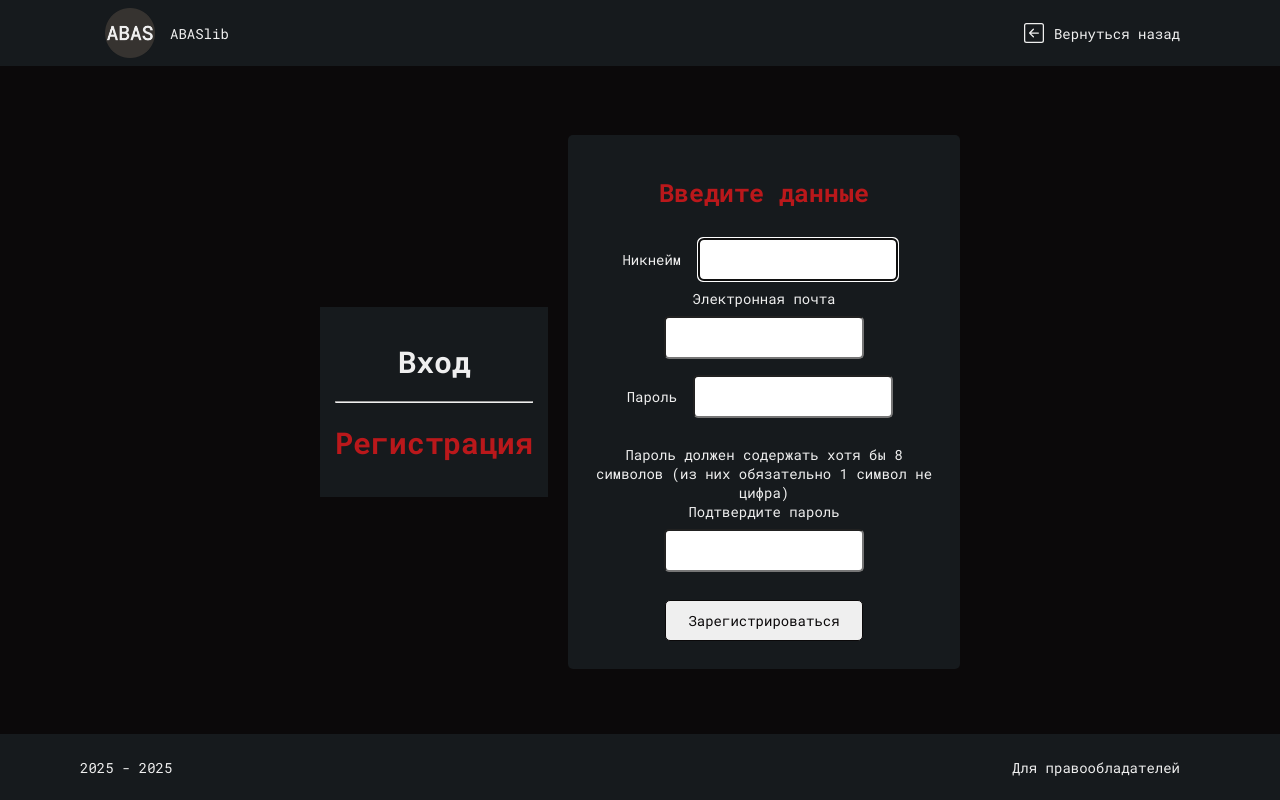
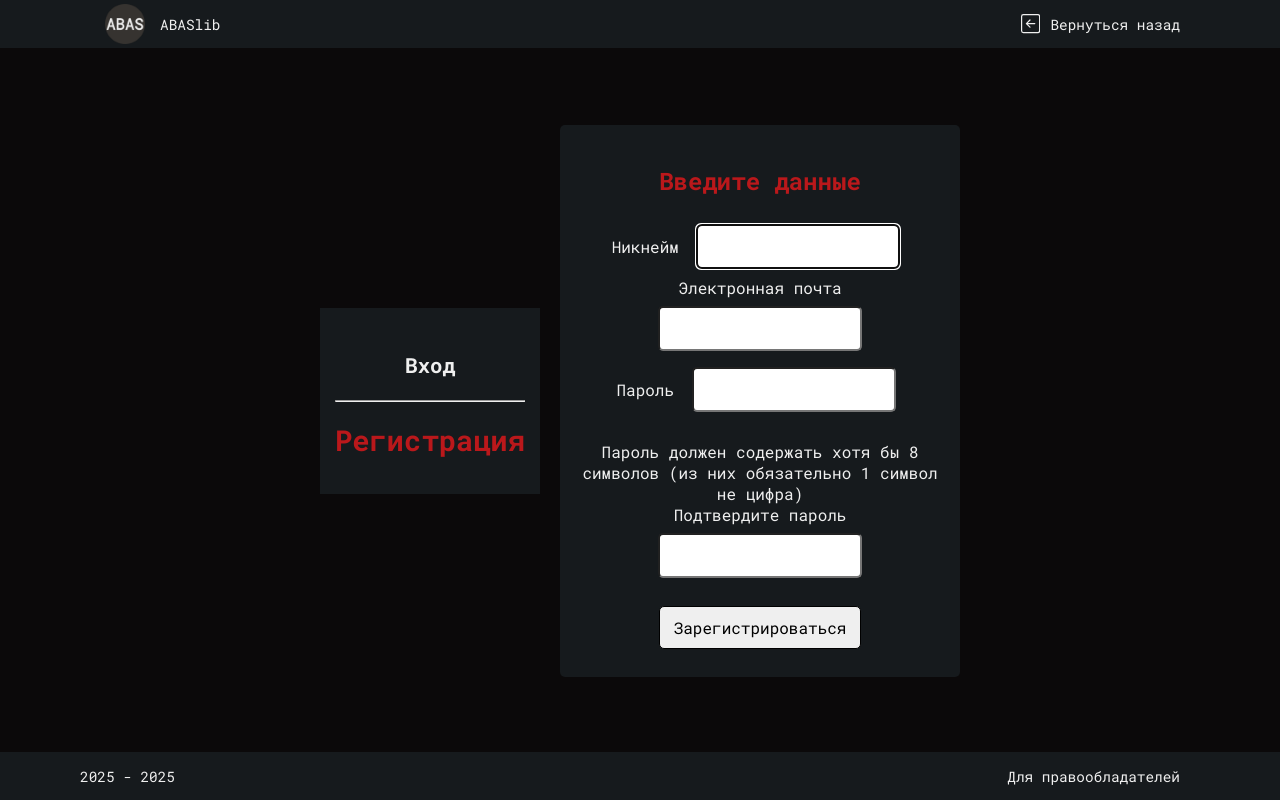
Before and after one commit to kv4D/abaslib, a Django app: page /register/ in a window 1280 px wide. Run offline with Django 5.2, Linux system fonts and the light colour scheme; some libraries are stand-ins or nearby versions.

Commit message:
Проведена работа со стилями
1) Создан файл для содержания переменных css-файлов
2) Изменены размеры шрифта
3) Подкорректированы отступы, подсветка
4) Небольшие изменения в шаблонах

```diff
--- a/main/templates/main/base.html
+++ b/main/templates/main/base.html
@@ -1,12 +1,11 @@
 <!-- Base for html files in "main" app -->
 {% load static %}
 <!DOCTYPE html>
-<html lang="en">
+<html lang="ru">
   <head>
     <meta charset="UTF-8" />
     <meta name="author" content="withered" />
     <meta name="viewport" content="width=device-width, initial-scale=1.0" />
-
     <link rel="apple-touch-icon" sizes="180x180" href="{% static 'images/favicon/apple-touch-icon.png' %}" />
     <link rel="icon" type="image/png" sizes="32x32" href="{% static 'images/favicon/favicon-32x32.png' %}" />
     <link rel="icon" type="image/png" sizes="16x16" href="{% static 'images/favicon/favicon-16x16.png' %}" />
@@ -17,6 +16,7 @@
       {% endblock %}
     </title>
 
+    <link rel="stylesheet" href="{% static 'css/variables.css' %}">
     <link rel="stylesheet" href="{% static 'css/base_styles.css' %}" />
     {% block styles %}
 
@@ -27,7 +27,11 @@
     <header>
       <div id="header_container">
         <div id="site_icon">
-          <a href="{% url 'main:home' %}"><button class="ref_button"><img style="width:50px;height:50px;" src="{% static 'images/favicon/android-chrome-192x192.png' %}" />ABASlib</button></a>
+          <a href="{% url 'main:home' %}">
+            <button class="ref_button">
+              <img id="icon" src="{% static 'images/favicon/android-chrome-192x192.png' %}" />ABASlib
+            </button>
+          </a>
         </div>
         {% block header %}
 
--- a/main/templates/main/graphic_titles.html
+++ b/main/templates/main/graphic_titles.html
@@ -8,8 +8,9 @@
 {% block content %}
   <div class="container">
     <div id="main_content">
-      <h1>Комиксы</h1>
+      <h1>ABASlib</h1>
       <hr />
+      <h4>Комиксы</h4>
       <div class="titles">
         {% for title in graphic_titles %}
           <a class="title_card" href="{% url 'main:title_page' title.id %}?title_type={{ title.title_type }}&section=about">
@@ -22,6 +23,7 @@
 
     <div id="side">
       <h1>Разделы</h1>
+      <hr />
       <a href="{% url 'main:home' %}">
         <button class="ref_button">
           Главная
--- a/main/templates/main/home.html
+++ b/main/templates/main/home.html
@@ -80,6 +80,7 @@
 
     <div id="side">
       <h1>Разделы</h1>
+      <hr />
       <a href="{% url 'main:home' %}">
         <button class="ref_button">
           Главная
--- a/main/templates/main/text_titles.html
+++ b/main/templates/main/text_titles.html
@@ -8,8 +8,9 @@
 {% block content %}
   <div class="container">
     <div id="main_content">
-      <h1>Новеллы</h1>
+      <h1>ABASlib</h1>
       <hr />
+      <h4>Новеллы</h4>
       <div class="titles">
         {% for title in text_titles %}
           <a class="title_card" href="{% url 'main:title_page' title.id %}?title_type={{ title.title_type }}&section=about">
@@ -22,6 +23,7 @@
 
     <div id="side">
       <h1>Разделы</h1>
+      <hr />
       <a href="{% url 'main:home' %}">
         <button class="ref_button">
           Главная
--- a/main/utils.py
+++ b/main/utils.py
@@ -8,13 +8,13 @@ from . models import GraphicTitlePage, TextTitle, GraphicTitle, \
 
 def get_text_titles(return_amount: int = None):
     """Get first 'return_amount' text titles"""
-    text_titles = TextTitle.objects.all()[:return_amount]
+    text_titles = TextTitle.objects.all()[:return_amount:-1]
     return text_titles
 
 
 def get_graphic_titles(return_amount: int = None):
     """Get first 'return_amount' graphic titles"""
-    text_titles = GraphicTitle.objects.all()[:return_amount]
+    text_titles = GraphicTitle.objects.all()[:return_amount:-1]
     return text_titles
 
 
--- a/reader/templates/reader/read_graphic.html
+++ b/reader/templates/reader/read_graphic.html
@@ -2,7 +2,7 @@
 
 {% block header %}
   <div class="button_group">
-    <a href="{% url 'main:title_page' title.id %}?title_type=graphic&section=about">
+    <a id="back_button" href="{% url 'main:title_page' title.id %}?title_type=graphic&section=about">
       <button class="ref_button">
         <svg xmlns="http://www.w3.org/2000/svg" class="button_icon" fill="currentColor" class="bi bi-arrow-left-square" viewBox="0 0 16 16">
           <path fill-rule="evenodd" d="M15 2a1 1 0 0 0-1-1H2a1 1 0 0 0-1 1v12a1 1 0 0 0 1 1h12a1 1 0 0 0 1-1zM0 2a2 2 0 0 1 2-2h12a2 2 0 0 1 2 2v12a2 2 0 0 1-2 2H2a2 2 0 0 1-2-2zm11.5 5.5a.5.5 0 0 1 0 1H5.707l2.147 2.146a.5.5 0 0 1-.708.708l-3-3a.5.5 0 0 1 0-.708l3-3a.5.5 0 1 1 .708.708L5.707 7.5z"/>
--- a/reader/templates/reader/read_text.html
+++ b/reader/templates/reader/read_text.html
@@ -2,7 +2,7 @@
 
 {% block header %}
   <div class="button_group">
-    <a href="{% url 'main:title_page' title.id %}?title_type=text&section=about">
+    <a id="back_button" href="{% url 'main:title_page' title.id %}?title_type=text&section=about">
       <button class="ref_button">
         <svg xmlns="http://www.w3.org/2000/svg" class="button_icon" fill="currentColor" class="bi bi-arrow-left-square" viewBox="0 0 16 16">
           <path fill-rule="evenodd" d="M15 2a1 1 0 0 0-1-1H2a1 1 0 0 0-1 1v12a1 1 0 0 0 1 1h12a1 1 0 0 0 1-1zM0 2a2 2 0 0 1 2-2h12a2 2 0 0 1 2 2v12a2 2 0 0 1-2 2H2a2 2 0 0 1-2-2zm11.5 5.5a.5.5 0 0 1 0 1H5.707l2.147 2.146a.5.5 0 0 1-.708.708l-3-3a.5.5 0 0 1 0-.708l3-3a.5.5 0 1 1 .708.708L5.707 7.5z"/>
--- a/static/css/base_styles.css
+++ b/static/css/base_styles.css
@@ -1,60 +1,77 @@
 @import url('https://fonts.googleapis.com/css2?family=Roboto+Mono:ital,wght@0,100..700;1,100..700&display=swap');
+
+html {
+    font-size: var(--font-size-base);
+}
 
 body {
     display: flex;
     flex-wrap: nowrap;
     flex-direction: column;
     min-height: 100vh;
-    height: 100%;
     margin: 0;
     padding: 0;
-    background-color: #0B090A;
-    color: #EFEFEF;
-    font-size: 14px;
-    font-family: Roboto mono, monospace;
-    overflow-x: visible;
-    width: max-content;
-    min-width: 100%
+    background-color: var(--bg-color-dark);
+    color: var(--text-color-base);
+    font-family: var(--font-family-base);
+    width: 100%;
 }
 
-h1, h2, h3, h4, h5 {
-    color: #BA181B;
+.highlighted_text,
+h1,
+h2,
+h3,
+h4,
+h5 {
+    color: var(--text-color-bright);
 }
 
 h1 {
-    font-size: 30px;
+    font-size: 1.8rem;
 }
 
 h2 {
-    font-size: 25px;
+    font-size: 1.5rem;
 }
 
-h3 {
-    font-size: 23px;
+h3,
+.highlighted_text {
+    font-size: 1.3rem;
 }
 
-h4, h5 {
-    font-size: 20px;
+h4,
+h5 {
+    font-size: 1.1rem;
+}
+
+p,
+a,
+button,
+select {
+    font-size: 0.9rem;
+
 }
 
 a {
-    color: #EFEFEF;
+    color: var(--text-color-base);
     text-decoration: none;
     -webkit-tap-highlight-color: transparent;
 }
 
-a:hover, option:hover {
-    color: #ff090d;
+a:hover {
+    color: var(--link-color-hover);
 }
 
 .highlighted_text {
-    color: #BA181B;
-    font-size: large;
     font-weight: bold;
 }
 
-footer, header, #main_content, #side {
-    background-color: #161A1D;
+footer,
+header,
+#main_content,
+#side,
+#site_icon button {
+    background-color: var(--bg-color-light);
 }
 
 header {
@@ -65,17 +82,18 @@ header {
     z-index: 10;
 }
 
-header, footer {
+header,
+footer {
     width: 100%;
 }
 
 footer {
     margin-top: auto;
     width: 100%;
-    flex-shrink: 0;
 }
 
-#header_container, #footer_container{
+#header_container,
+#footer_container {
     display: flex;
     flex-direction: row;
     align-items: center;
@@ -83,29 +101,22 @@ footer {
     justify-content: space-between;
     margin-right: 80px;
     margin-left: 80px;
-    margin-top: 3px;
-    margin-bottom: 3px;
-}
-
-.button_icon {
-    width: 20px;
-    height: 20px;
 }
 
 #site_icon button {
     display: flex;
     align-items: center;
     gap: 10px;
-    background-color: #161A1D;
-    color: #EFEFEF;
+    color: var(--text-color-base);
 }
 
 #site_icon a {
     align-items: center;
 }
 
-#site_icon a:hover {
-    text-decoration: none;
+#icon {
+    width: 40px;
+    height: 40px;
 }
 
 .container {
@@ -113,11 +124,14 @@ footer {
     flex: 1;
     width: 80%;
     max-width: 1500px;
-    margin: 100px auto 30px auto;
+    margin: 80px auto 30px auto;
     gap: 20px;
+    flex-grow: 1;
+    max-height: fit-content;
 }
 
-#main_content, #side {
+#main_content,
+#side {
     padding: 40px;
     border-radius: 5px;
     display: flex;
@@ -130,11 +144,11 @@ footer {
 }
 
 #side {
-    flex: 1;
+    flex: 0.5;
 }
 
 button {
-    transition-duration: 0.1s;
+    transition-duration: 0.2s;
     padding: 10px 20px;
     border: 1px solid;
     display: flex;
@@ -143,35 +157,39 @@ button {
     align-items: center;
     justify-content: center;
     font-family: inherit;
-    font-size: inherit;
     border-radius: 5px;
     white-space: nowrap;
     min-width: fit-content;
     cursor: pointer;
-    color: #0B090A;
-    background-color: #EFEFEF;
+    color: var(--bg-color-dark);
+    background-color: var(--text-color-base);
 }
 
 button:hover {
-    background-color: #0B090A;
-    color: #EFEFEF;
+    background-color: var(--bg-color-dark);
+    color: var(--text-color-base);
 }
 
 button:active {
-    color: #EFEFEF;
+    color: var(--text-color-base);
 }
 
 select {
     font-family: inherit;
-    font-size: inherit;
-    border: none;
+    text-align: center;
     appearance: none;
-    text-align: center;
+    -webkit-appearance: none;
+    -moz-appearance: none;
+    cursor: pointer;
+    outline: none;
 }
 
-option {
-    font-size: inherit;
-    font-family: inherit;
+.custom_select select:focus {
+    background-color: var(--ref-button-color-hover);
+}
+
+.custom_select select option {
+    padding: 10px;
 }
 
 .button_group {
@@ -184,23 +202,29 @@ option {
     white-space: nowrap;
     flex: 1;
     border-radius: 0;
-    background-color: #161A1D;
-    color: #EFEFEF;
+    background-color: var(--bg-color-light);
+    color: var(--text-color-base);
     border: none;
-    height: 60px;
+    height: 3rem;
     gap: 10px;
 }
 
 .ref_button:hover {
-    color: #EFEFEF;
-    background-color: #21262b;
+    background-color: var(--ref-button-color-hover);
 }
 
 .ref_button img {
     margin: 5px;
 }
 
-input, textarea  {
+.button_icon {
+    width: 1.2rem;
+    height: 1.2rem;
+    margin: 0;
+}
+
+input,
+textarea {
     padding: 10px 10px;
     margin: 8px;
     box-sizing: content-box;
@@ -213,24 +237,11 @@ textarea {
     resize: none;
 }
 
-.warning {
-    color: #BA181B;
-    font-size: 14px;
-}
-
 hr {
-    border-color: #EFEFEF;
-    border-radius: 5px;;
-    box-shadow: #161A1D;
+    border-color: var(--text-color-base);
+    border-radius: 5px;
     border-style: inset;
     border-width: 1px;
     margin-left: 0;
     margin-right: 0;
 }
-
-.info {
-    display: flex;
-    flex-direction: row;
-    align-items: center;
-    gap: 10px;
-}
--- a/static/css/main/title_styles.css
+++ b/static/css/main/title_styles.css
@@ -43,7 +43,6 @@
 }
 
 .action_button {
-    color: #BA181B;
     border: 2px solid;
 }
 
@@ -53,8 +52,9 @@
 }
 
 #cover {
-    width: 370px;
-    height: 540px;
+    width: 30%;
+    aspect-ratio: 2/3;
+    object-fit: cover;
     border-radius: 5px;
 }
 
--- a/static/css/users/auth_styles.css
+++ b/static/css/users/auth_styles.css
@@ -3,14 +3,20 @@
     text-align: center;
     margin: auto;
     width: 50%;
-    background-color: #161A1D;
+    background-color: var(--bg-color-light);
     padding: 15px;
     gap: 20px;
     min-width: fit-content;
 }
 
+.auth_buttons a{
+    font-size: 1.3rem;
+}
+
 .container {
     max-width: 50%;
+    max-height: none;
+    align-self: center;
 }
 
 #main_content {
@@ -43,14 +49,11 @@ input {
 }
 
 .alert ul {
+    color: var(--text-color-bright);
+    font-size: 1.1rem;
     list-style: none;
     padding: 0;
     margin: 0;
-}
-
-.alert ul {
-    color: #BA181B;
-    font-size: 15px;
 }
 
 .submit_button {
@@ -62,23 +65,15 @@ input {
     white-space: nowrap;
     min-width: fit-content;
     cursor: pointer;
-    color: #0B090A;
     background-color: #EFEFEF;
     margin-top: 20px;
 }
 
 .submit_button:hover {
     background-color: #0B090A;
-    color: #EFEFEF;
+    color: var(--text-color-base);
 }
 
 .submit_button:active {
-    color: #EFEFEF;
+    color: var(--text-color-base);
 }
-
-.invalid-feedback {
-    display: block;
-    margin-top: 5px;
-    margin-bottom: 20px;
-    color: #BA181B;
-}
--- /dev/null
+++ b/static/css/variables.css
@@ -0,0 +1,14 @@
+@import url('https://fonts.googleapis.com/css2?family=Roboto+Mono:ital,wght@0,100..700;1,100..700&display=swap');
+
+:root {
+    /* Text vars */
+    --font-size-base: 16px;
+    --font-family-base: Roboto mono, monospace;
+    /* Color vars */
+    --text-color-base: #EFEFEF;
+    --text-color-bright: #BA181B;
+    --link-color-hover: #FF090D;
+    --ref-button-color-hover: #21262B;
+    --bg-color-dark: #0B090A;
+    --bg-color-light: #161A1D;
+}
```
Also changed, not shown: static/css/main/home_styles.css (+11 -4 lines), static/css/reader/read_styles.css (+6 -1 lines).
